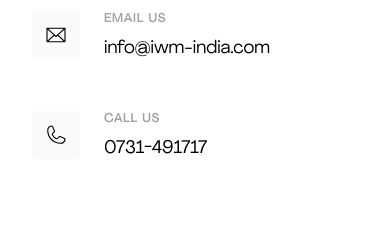
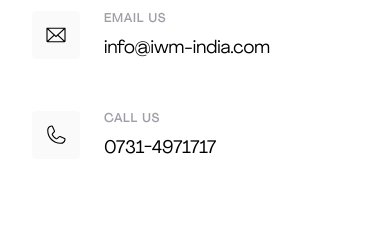
Before and after one commit to AttharvShrivastav/iwm-web, a React (Vite) app: page /contact in a window 390 px wide. Shown: the part 1240-1465 px from the top of the page. Built offline with nearby package versions, Linux system fonts and the light colour scheme; a web font is replaced by a local one.

Commit message:
Changed phone number on contact page.

```diff
--- a/src/pages/ContactPage.tsx
+++ b/src/pages/ContactPage.tsx
@@ -157,7 +157,7 @@ export const ContactPage: React.FC = () => {
                   <div className="flex flex-col gap-2">
                     <p className="text-xs font-bold text-zinc-400 uppercase tracking-widest">Call Us</p>
                     <a href="tel:+91731491717" className="text-lg text-black font-sans hover:text-[#005696] transition-colors">
-                      0731-491717
+                      0731-4971717
                     </a>
                   </div>
                 </div>
```
